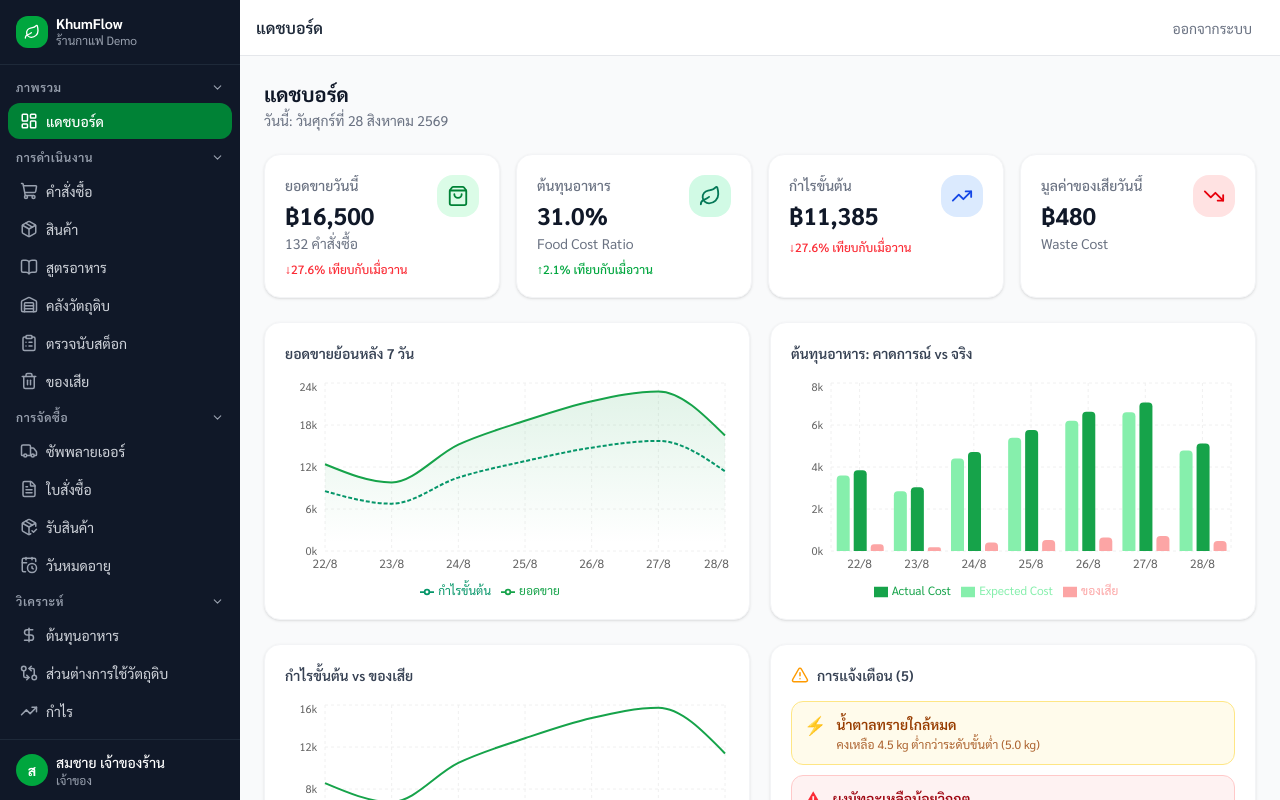
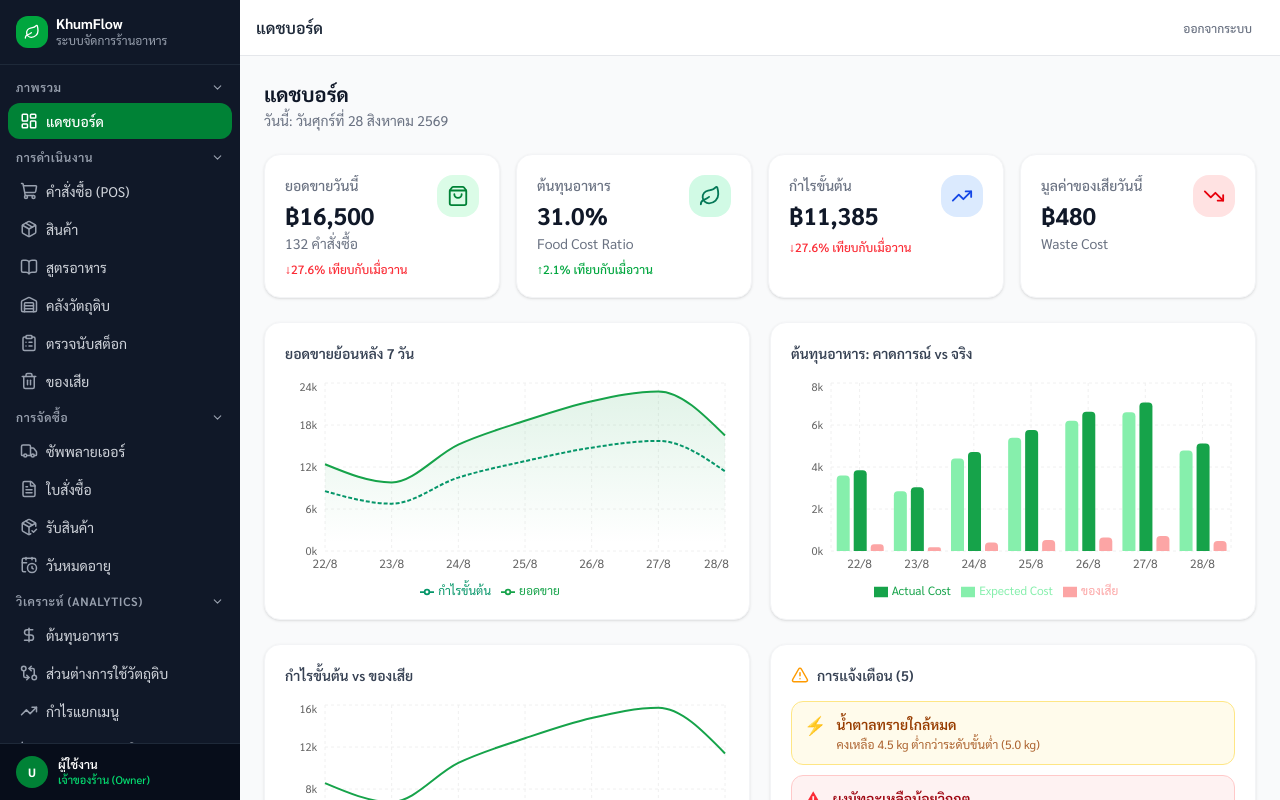
Before and after one commit to 67160230-byte/Khunflow, a React (Vite) app in the folder frontend/: page /app/dashboard in a window 1280 px wide. Built offline with nearby package versions, Linux system fonts and the light colour scheme.

Commit message:
feat: restrict analytics and forecast to manager and owner roles only with strict navigation filtering and route guards

```diff
--- a/frontend/src/components/layout/AppLayout.tsx
+++ b/frontend/src/components/layout/AppLayout.tsx
@@ -27,9 +27,23 @@ import {
   X,
   Menu,
   Leaf,
+  ShieldAlert,
 } from 'lucide-react'
 
-const navSections = [
+interface NavItem {
+  label: string
+  path: string
+  icon: React.ReactNode
+  roles?: string[] // roles allowed, default all
+}
+
+interface NavSection {
+  section: string
+  roles?: string[] // roles allowed for this whole section
+  items: NavItem[]
+}
+
+const allNavSections: NavSection[] = [
   {
     section: 'ภาพรวม',
     items: [
@@ -39,16 +53,17 @@ const navSections = [
   {
     section: 'การดำเนินงาน',
     items: [
-      { label: 'คำสั่งซื้อ', path: '/app/orders', icon: <ShoppingCart size={18} /> },
-      { label: 'สินค้า', path: '/app/products', icon: <Package size={18} /> },
-      { label: 'สูตรอาหาร', path: '/app/recipes', icon: <BookOpen size={18} /> },
-      { label: 'คลังวัตถุดิบ', path: '/app/inventory', icon: <Warehouse size={18} /> },
-      { label: 'ตรวจนับสต็อก', path: '/app/stock-count', icon: <ClipboardList size={18} /> },
-      { label: 'ของเสีย', path: '/app/waste', icon: <Trash2 size={18} /> },
+      { label: 'คำสั่งซื้อ (POS)', path: '/app/orders', icon: <ShoppingCart size={18} />, roles: ['owner', 'manager', 'cashier', 'admin'] },
+      { label: 'สินค้า', path: '/app/products', icon: <Package size={18} />, roles: ['owner', 'manager', 'admin'] },
+      { label: 'สูตรอาหาร', path: '/app/recipes', icon: <BookOpen size={18} />, roles: ['owner', 'manager', 'admin'] },
+      { label: 'คลังวัตถุดิบ', path: '/app/inventory', icon: <Warehouse size={18} />, roles: ['owner', 'manager', 'inventory_staff', 'stock', 'admin'] },
+      { label: 'ตรวจนับสต็อก', path: '/app/stock-count', icon: <ClipboardList size={18} />, roles: ['owner', 'manager', 'inventory_staff', 'stock', 'admin'] },
+      { label: 'ของเสีย', path: '/app/waste', icon: <Trash2 size={18} />, roles: ['owner', 'manager', 'inventory_staff', 'stock', 'admin'] },
     ],
   },
   {
     section: 'การจัดซื้อ',
+    roles: ['owner', 'manager', 'inventory_staff', 'stock', 'admin'],
     items: [
       { label: 'ซัพพลายเออร์', path: '/app/suppliers', icon: <Truck size={18} /> },
       { label: 'ใบสั่งซื้อ', path: '/app/purchase-orders', icon: <FileText size={18} /> },
@@ -57,35 +72,67 @@ const navSections = [
     ],
   },
   {
-    section: 'วิเคราะห์',
+    section: 'วิเคราะห์ (Analytics)',
+    roles: ['owner', 'manager', 'admin'], // Only Manager & Owner
     items: [
       { label: 'ต้นทุนอาหาร', path: '/app/analytics/food-cost', icon: <DollarSign size={18} /> },
       { label: 'ส่วนต่างการใช้วัตถุดิบ', path: '/app/analytics/variance', icon: <GitCompareArrows size={18} /> },
-      { label: 'กำไร', path: '/app/analytics/profit', icon: <TrendingUp size={18} /> },
-      { label: 'รายงาน', path: '/app/reports', icon: <BarChart3 size={18} /> },
+      { label: 'กำไรแยกเมนู', path: '/app/analytics/profit', icon: <TrendingUp size={18} /> },
+      { label: 'รายงานสรุปธุรกิจ', path: '/app/reports', icon: <BarChart3 size={18} /> },
     ],
   },
   {
-    section: 'การคาดการณ์',
+    section: 'การคาดการณ์ (AI)',
+    roles: ['owner', 'manager', 'admin'], // Only Manager & Owner
     items: [
-      { label: 'คาดการณ์ยอดขาย', path: '/app/forecast', icon: <Brain size={18} /> },
-      { label: 'คำแนะนำการสั่งซื้อ', path: '/app/purchase-recommendations', icon: <ShoppingBag size={18} /> },
+      { label: 'คาดการณ์ยอดขาย 7 วัน', path: '/app/forecast', icon: <Brain size={18} /> },
     ],
   },
   {
-    section: 'ตั้งค่า',
+    section: 'ตั้งค่าระบบ',
+    roles: ['owner', 'admin'], // Only Owner/Admin
     items: [
-      { label: 'ผู้ใช้งาน', path: '/app/settings/users', icon: <Users size={18} /> },
-      { label: 'สิทธิ์', path: '/app/settings/roles', icon: <Shield size={18} /> },
-      { label: 'ข้อมูลธุรกิจ', path: '/app/settings/business', icon: <Building2 size={18} /> },
+      { label: 'ผู้ใช้งาน & พนักงาน', path: '/app/settings/users', icon: <Users size={18} /> },
+      { label: 'สิทธิ์การใช้งาน (RBAC)', path: '/app/settings/roles', icon: <Shield size={18} /> },
+      { label: 'ข้อมูลธุรกิจ & สกุลเงิน', path: '/app/settings/business', icon: <Building2 size={18} /> },
       { label: 'ประวัติการใช้งาน', path: '/app/settings/audit', icon: <History size={18} /> },
     ],
   },
 ]
 
+function getRoleLabel(roleStr: string): string {
+  const r = roleStr.toLowerCase()
+  if (r.includes('owner') || r === 'admin') return 'เจ้าของร้าน (Owner)'
+  if (r.includes('manager')) return 'ผู้จัดการ (Manager)'
+  if (r.includes('inventory') || r.includes('staff') || r.includes('stock')) return 'พนักงานคลัง (Staff)'
+  if (r.includes('cashier')) return 'แคชเชียร์ (Cashier)'
+  return 'พนักงาน'
+}
+
 function SidebarContent({ onClose }: { onClose?: () => void }) {
   const location = useLocation()
   const [collapsed, setCollapsed] = useState<string[]>([])
+
+  // Get current user from localStorage
+  const currentUser = (() => {
+    try {
+      const u = localStorage.getItem('khumflow_user')
+      return u ? JSON.parse(u) : null
+    } catch {
+      return null
+    }
+  })()
+
+  const userRole = currentUser?.role?.toLowerCase() || 'owner'
+
+  // Filter sections and items based on role
+  const visibleSections = allNavSections
+    .filter((sec) => !sec.roles || sec.roles.some((r) => userRole.includes(r)))
+    .map((sec) => ({
+      ...sec,
+      items: sec.items.filter((it) => !it.roles || it.roles.some((r) => userRole.includes(r))),
+    }))
+    .filter((sec) => sec.items.length > 0)
 
   const toggleSection = (section: string) =>
     setCollapsed((prev) =>
@@ -101,7 +148,7 @@ function SidebarContent({ onClose }: { onClose?: () => void }) {
         </div>
         <div>
           <p className="font-bold text-white text-sm leading-none">KhumFlow</p>
-          <p className="text-gray-400 text-xs mt-0.5">ร้านกาแฟ Demo</p>
+          <p className="text-gray-400 text-xs mt-0.5">ระบบจัดการร้านอาหาร</p>
         </div>
         {onClose && (
           <button onClick={onClose} className="ml-auto text-gray-400 hover:text-white">
@@ -112,7 +159,7 @@ function SidebarContent({ onClose }: { onClose?: () => void }) {
 
       {/* Nav */}
       <nav className="flex-1 overflow-y-auto py-2 px-2">
-        {navSections.map(({ section, items }) => {
+        {visibleSections.map(({ section, items }) => {
           const isCollapsed = collapsed.includes(section)
           return (
             <div key={section} className="mb-1">
@@ -154,15 +201,15 @@ function SidebarContent({ onClose }: { onClose?: () => void }) {
         })}
       </nav>
 
-      {/* User */}
-      <div className="border-t border-gray-800 px-4 py-3 flex-shrink-0">
-        <div className="flex items-center gap-2">
-          <div className="w-8 h-8 rounded-full bg-green-600 flex items-center justify-center text-white text-sm font-bold flex-shrink-0">
-            ส
+      {/* Logged in User Profile Footer */}
+      <div className="border-t border-gray-800 px-4 py-3 flex-shrink-0 bg-gray-950/60">
+        <div className="flex items-center gap-2.5">
+          <div className="w-8 h-8 rounded-full bg-green-700 flex items-center justify-center text-white text-xs font-bold flex-shrink-0 uppercase">
+            {currentUser?.user_name?.[0] || 'U'}
           </div>
-          <div>
-            <p className="text-sm font-medium text-white">สมชาย เจ้าของร้าน</p>
-            <p className="text-xs text-gray-400">เจ้าของ</p>
+          <div className="overflow-hidden">
+            <p className="text-xs font-semibold text-white truncate">{currentUser?.user_name || 'ผู้ใช้งาน'}</p>
+            <p className="text-[11px] text-green-400 font-medium truncate">{getRoleLabel(userRole)}</p>
           </div>
         </div>
       </div>
@@ -175,8 +222,14 @@ function Topbar({ onMenuClick }: { onMenuClick: () => void }) {
   const navigate = useNavigate()
 
   const getTitle = () => {
-    const all = navSections.flatMap((s) => s.items)
+    const all = allNavSections.flatMap((s) => s.items)
     return all.find((i) => i.path === location.pathname)?.label ?? 'KhumFlow'
+  }
+
+  const handleLogout = () => {
+    localStorage.removeItem('khumflow_token')
+    localStorage.removeItem('khumflow_user')
+    navigate('/login')
   }
 
   return (
@@ -184,11 +237,11 @@ function Topbar({ onMenuClick }: { onMenuClick: () => void }) {
       <button onClick={onMenuClick} className="lg:hidden p-2 rounded-lg hover:bg-gray-100 text-gray-600">
         <Menu size={20} />
       </button>
-      <h2 className="font-semibold text-gray-800">{getTitle()}</h2>
-      <div className="ml-auto">
+      <h2 className="font-semibold text-gray-800 text-sm md:text-base">{getTitle()}</h2>
+      <div className="ml-auto flex items-center gap-2">
         <button
-          onClick={() => navigate('/login')}
-          className="text-sm text-gray-500 hover:text-gray-700 px-3 py-1.5 rounded-lg hover:bg-gray-100 transition-colors"
+          onClick={handleLogout}
+          className="text-xs font-medium text-gray-500 hover:text-red-600 px-3 py-1.5 rounded-lg hover:bg-red-50 transition-colors"
         >
           ออกจากระบบ
         </button>
@@ -197,9 +250,49 @@ function Topbar({ onMenuClick }: { onMenuClick: () => void }) {
   )
 }
 
-// AppLayout uses Outlet — DO NOT pass children, use nested routes
+// AppLayout with Route Protection based on Role
 export function AppLayout() {
   const [mobileOpen, setMobileOpen] = useState(false)
+  const location = useLocation()
+
+  const currentUser = (() => {
+    try {
+      const u = localStorage.getItem('khumflow_user')
+      return u ? JSON.parse(u) : null
+    } catch {
+      return null
+    }
+  })()
+
+  const userRole = currentUser?.role?.toLowerCase() || 'owner'
+
+  // Check if current route is allowed for this role
+  const isRouteAllowed = () => {
+    const currentPath = location.pathname
+    // Check if visiting Analytics or Forecast
+    if (currentPath.includes('/analytics/') || currentPath.includes('/forecast') || currentPath.includes('/reports')) {
+      return userRole.includes('owner') || userRole.includes('manager') || userRole === 'admin'
+    }
+    // Check if visiting Settings
+    if (currentPath.includes('/settings/')) {
+      return userRole.includes('owner') || userRole === 'admin'
+    }
+    // Check if Cashier trying to access inventory/recipes/products
+    if (userRole.includes('cashier')) {
+      if (currentPath.includes('/inventory') || currentPath.includes('/recipes') || currentPath.includes('/products') || currentPath.includes('/waste') || currentPath.includes('/suppliers')) {
+        return false
+      }
+    }
+    // Check if Inventory Staff trying to access orders
+    if (userRole.includes('inventory') || userRole.includes('stock')) {
+      if (currentPath.includes('/orders') || currentPath.includes('/products') || currentPath.includes('/recipes')) {
+        return false
+      }
+    }
+    return true
+  }
+
+  const allowed = isRouteAllowed()
 
   return (
     <div style={{ display: 'flex', height: '100vh', overflow: 'hidden', background: '#f9fafb' }}>
@@ -229,7 +322,24 @@ export function AppLayout() {
       <div style={{ flex: 1, display: 'flex', flexDirection: 'column', minWidth: 0, overflow: 'hidden' }}>
         <Topbar onMenuClick={() => setMobileOpen(true)} />
         <main style={{ flex: 1, overflowY: 'auto', padding: '24px' }}>
-          <Outlet />
+          {allowed ? (
+            <Outlet />
+          ) : (
+            <div className="max-w-md mx-auto my-12 p-6 bg-white rounded-2xl border border-red-200 shadow-sm text-center space-y-3">
+              <div className="w-12 h-12 bg-red-100 text-red-600 rounded-full flex items-center justify-center mx-auto">
+                <ShieldAlert size={24} />
+              </div>
+              <h3 className="text-base font-bold text-gray-900">ไม่มีสิทธิ์เข้าถึงหน้านี้ (Access Restricted)</h3>
+              <p className="text-xs text-gray-500 leading-relaxed">
+                หน้านี้ (การวิเคราะห์, กำไร, หรือการคาดการณ์ยอดขาย) สงวนสิทธิ์เฉพาะ <strong>ผู้จัดการร้าน (Manager)</strong> และ <strong>เจ้าของร้าน (Owner)</strong> เท่านั้น
+              </p>
+              <div className="pt-2">
+                <Link to="/app/dashboard" className="inline-block text-xs font-semibold text-green-700 bg-green-50 px-4 py-2 rounded-lg hover:bg-green-100">
+                  กลับสู่หน้าหลัก
+                </Link>
+              </div>
+            </div>
+          )}
         </main>
       </div>
     </div>
```
